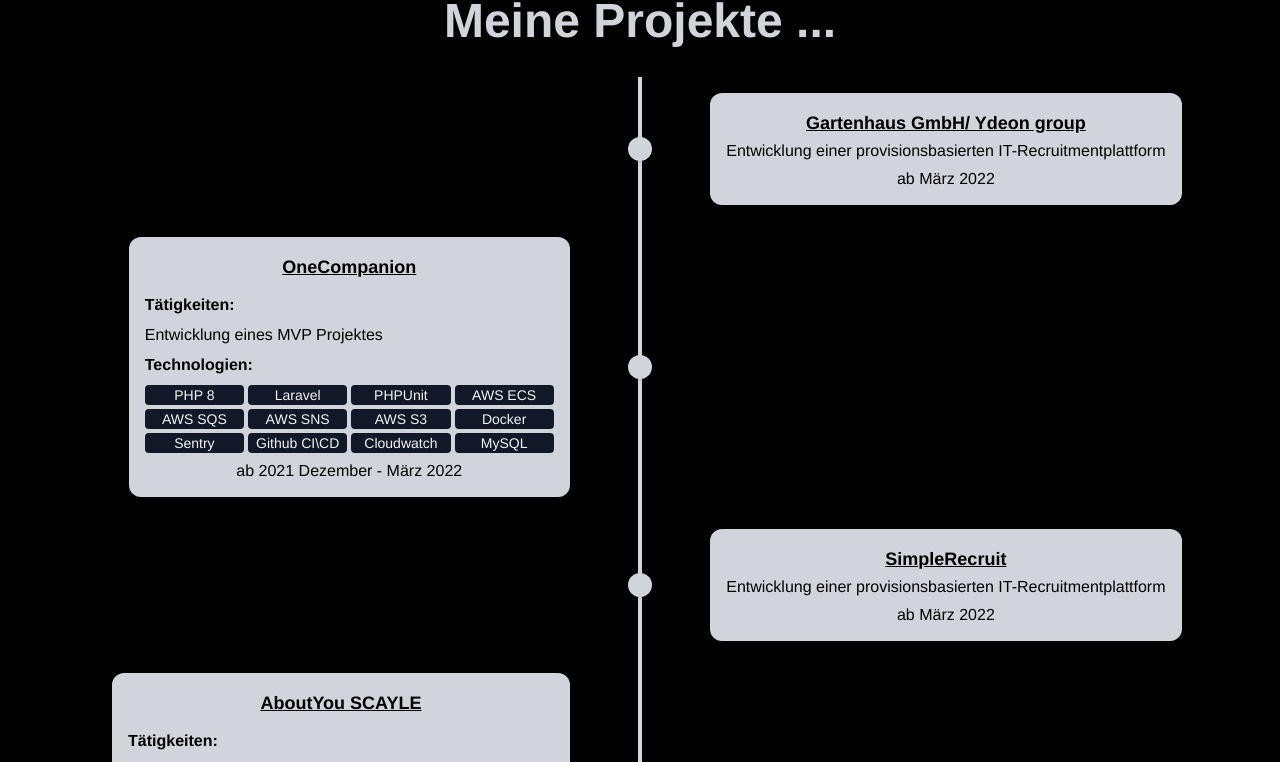
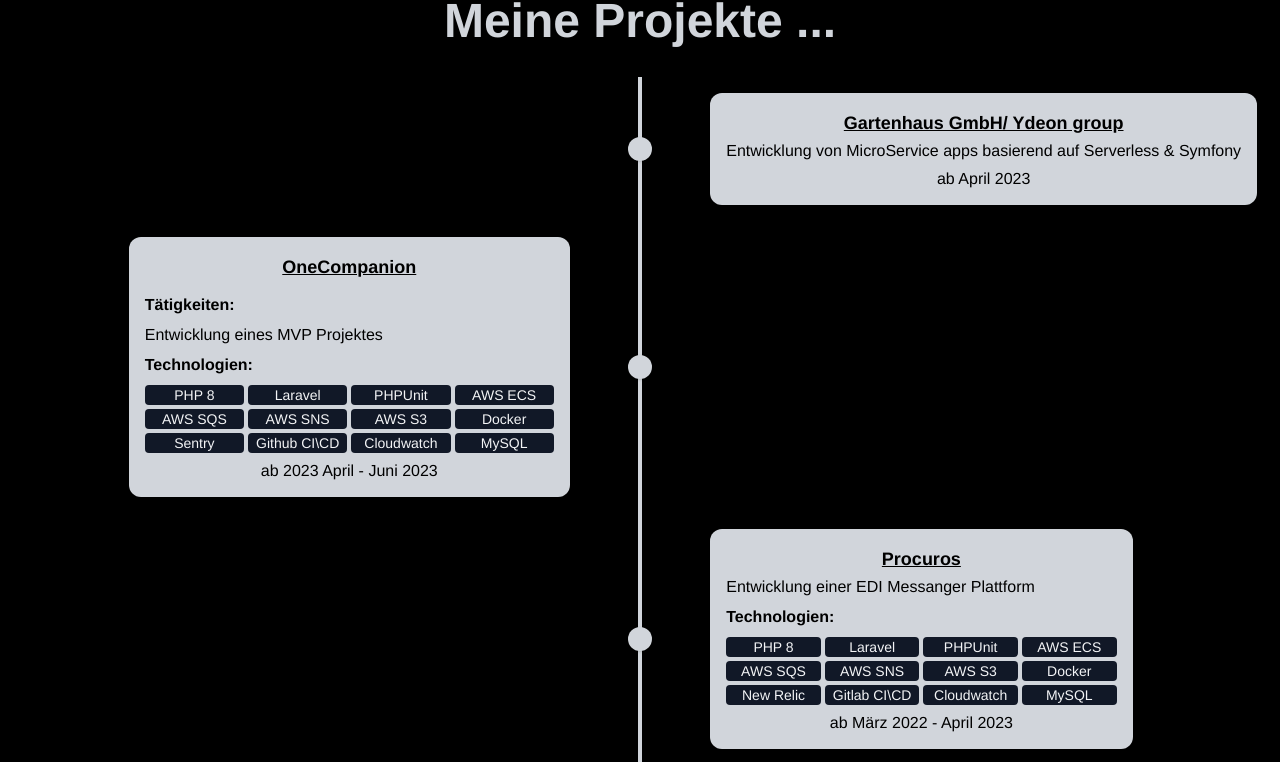
Before and after one commit to ThomasAKaestner/thomaskaestner, a Vue app: page / in a window 1280 px wide. Shown: the part 2127-2889 px from the top of the page. Built offline with nearby package versions, Linux system fonts and the light colour scheme.

Commit message:
adding new stuff

```diff
--- a/src/App.vue
+++ b/src/App.vue
@@ -5,6 +5,8 @@
             <router-link to="/">Hauptseite</router-link>
             |
             <router-link to="/portfolio">Portfolio</router-link>
+            |
+            <router-link to="/portfolio">Blog</router-link>
             |
             <router-link to="/impressum">Impressum</router-link>
         </nav>
@@ -21,3 +23,5 @@
 
 @import './assets/styles/custom_styles.css';
 </style>
+<script setup>
+</script>
--- a/src/components/MyProjects.vue
+++ b/src/components/MyProjects.vue
@@ -26,10 +26,10 @@
                                 <h3 class="font-semibold text-lg mb-1 underline">Gartenhaus GmbH/ Ydeon group</h3>
                             </a>
                             <p class="leading-tight text-justify">
-                                Entwicklung einer provisionsbasierten IT-Recruitmentplattform
+                                Entwicklung von MicroService apps basierend auf Serverless & Symfony
                             </p>
                             <p class="leading-tight text-center pt-2">
-                                ab März 2022
+                                ab April 2023
                             </p>
                         </div>
                     </div>
@@ -62,7 +62,7 @@
                                 <div class="bg-gray-900 rounded text-gray-100 px-2">MySQL</div>
                             </div>
                             <p class="leading-tight text-center pt-2">
-                                ab 2021 Dezember - März 2022
+                                ab 2023 April - Juni 2023
                             </p>
                         </div>
                         <div class="col-start-5 col-end-6 md:mx-auto relative mr-10">
@@ -72,6 +72,46 @@
                             <div
                                     class="w-6 h-6 absolute top-1/2 -mt-3 rounded-full bg-gray-300 shadow"
                             ></div>
+                        </div>
+                    </div>
+
+                    <!-- right -->
+                    <div class="flex md:contents">
+                        <div class="col-start-5 col-end-6 mr-10 md:mx-auto relative">
+                            <div class="h-full w-6 flex items-center justify-center">
+                                <div class="h-full w-1 bg-gray-300 pointer-events-none"></div>
+                            </div>
+                            <div
+                                    class="w-6 h-6 absolute top-1/2 -mt-3 rounded-full bg-gray-300 shadow"
+                            ></div>
+                        </div>
+                        <div
+                                class="bg-gray-300 col-start-6 col-end-10 p-4 rounded-xl my-4 mr-auto shadow-md"
+                        >
+                            <a href="https://procuros.io/de">
+                                <h3 class="font-semibold text-lg mb-1 underline">Procuros</h3>
+                            </a>
+                            <p class="leading-tight text-justify">
+                                Entwicklung einer EDI Messanger Plattform
+                            </p>
+                            <p class="font-bold text-left py-2">Technologien:</p>
+                            <div class="grid grid-cols-2 md:grid-cols-4 gap-1 text-sm">
+                                <div class="bg-gray-900 rounded text-gray-100 px-2">PHP 8</div>
+                                <div class="bg-gray-900 rounded text-gray-100 px-2">Laravel</div>
+                                <div class="bg-gray-900 rounded text-gray-100 px-2">PHPUnit</div>
+                                <div class="bg-gray-900 rounded text-gray-100 px-2">AWS ECS</div>
+                                <div class="bg-gray-900 rounded text-gray-100 px-2">AWS SQS</div>
+                                <div class="bg-gray-900 rounded text-gray-100 px-2">AWS SNS</div>
+                                <div class="bg-gray-900 rounded text-gray-100 px-2">AWS S3</div>
+                                <div class="bg-gray-900 rounded text-gray-100 px-2">Docker</div>
+                                <div class="bg-gray-900 rounded text-gray-100 px-2">New Relic</div>
+                                <div class="bg-gray-900 rounded text-gray-100 px-2">Gitlab CI\CD</div>
+                                <div class="bg-gray-900 rounded text-gray-100 px-2">Cloudwatch</div>
+                                <div class="bg-gray-900 rounded text-gray-100 px-2">MySQL</div>
+                            </div>
+                            <p class="leading-tight text-center pt-2">
+                                ab März 2022 - April 2023
+                            </p>
                         </div>
                     </div>
 
```
Lines whose indentation alone changed are shown as unchanged.
